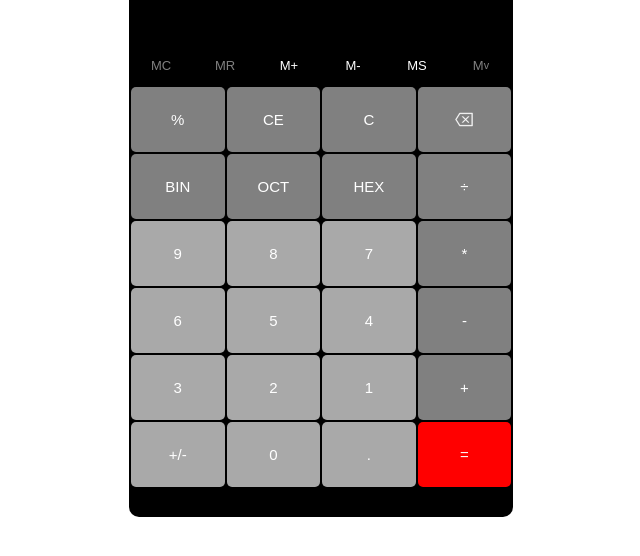
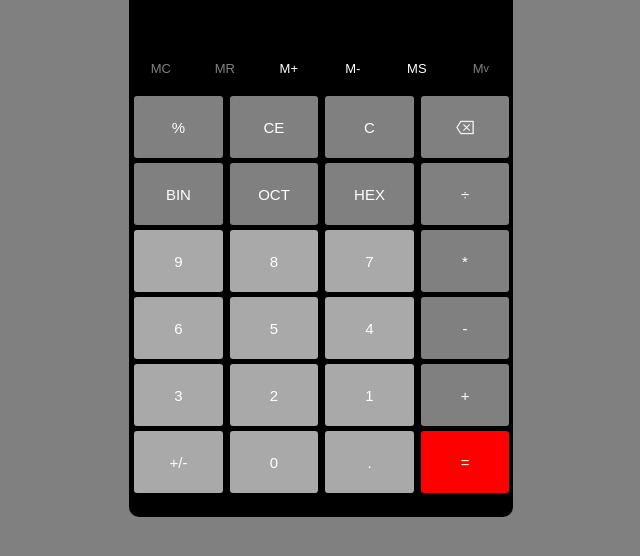
Before and after one commit to JustmeZed/VSCODES, a plain HTML site: page HTML Language/Calculator/index.html in a window 1280 px wide. Shown: the part 218-774 px from the top of the page, without its empty margins (319-959 px from the left). Drawn offline with Linux system fonts and the light colour scheme.

Commit message:
adjust some margins

```diff
--- a/HTML Language/Calculator/style.css
+++ b/HTML Language/Calculator/style.css
@@ -5,6 +5,7 @@ body {
   min-height: 100vh;
   margin: 0;
   font-weight: 200;
+  background-color: grey;
 }
 
 #calc {
@@ -129,7 +130,8 @@ body {
   cursor: pointer;
   border-radius: 5px;
   height: 40px;
-  width: 100%;
+  width: 90%;
+  margin: 3px;
 }
 
 .memory-btn:hover {
@@ -204,9 +206,10 @@ body {
   outline: none;
   font-size: 15px;
   cursor: pointer;
-  height: 100%;
-  width: 100%;
-  border-radius: 5px;
+  height: 95%;
+  width: 95%;
+  margin: 3px;
+  border-radius: 3px;
   background-color: darkgray;
   color: white;
 }
```
